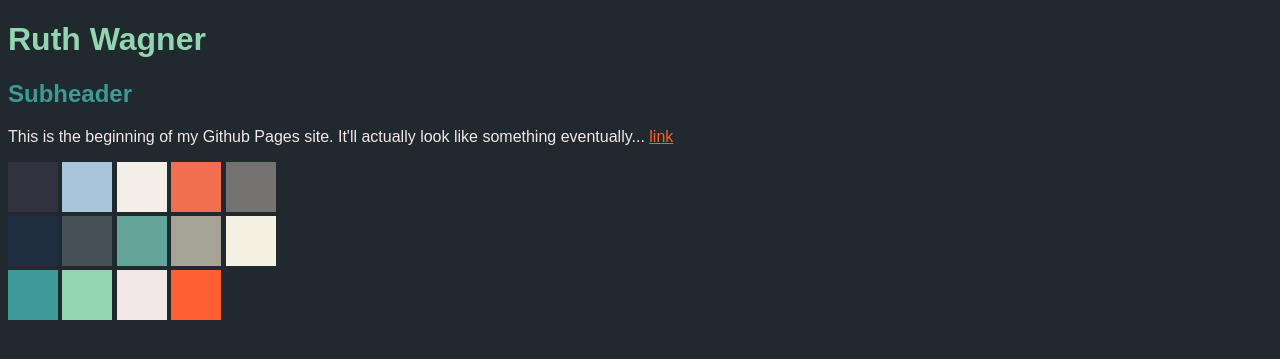
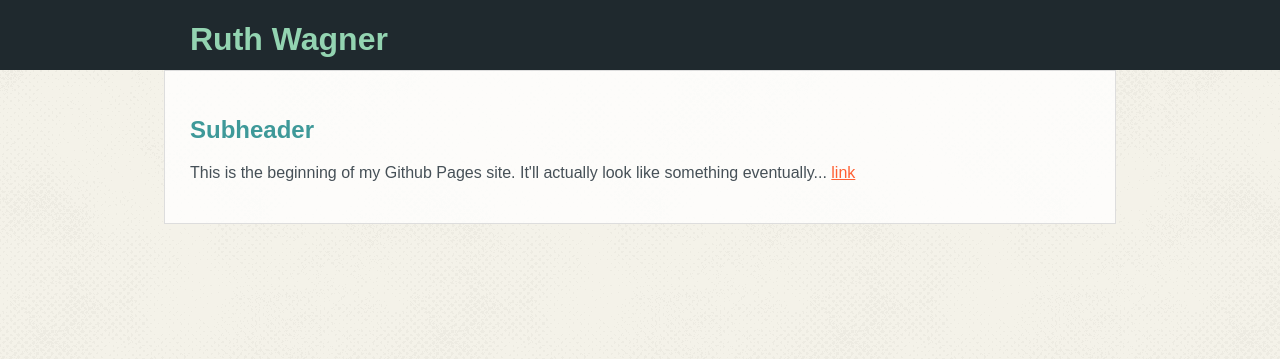
Before and after one commit to ruthhalteman/ruthhalteman.github.io, a Jekyll site: the page built from index.html, in a window 1280 px wide. Shown: the top 359 px of the page. Built offline with Jekyll 4.4.1, drawn with Linux system fonts in a browser that asks for light colours; Markdown is read by kramdown in place of the engine named in the settings.

Commit message:
styling things and pattern

```diff
--- a/_layouts/default.html
+++ b/_layouts/default.html
@@ -7,6 +7,13 @@
 		<link type="text/css" rel="stylesheet" href="/styles.css">
 	</head>
 	<body>
-		{{content}}
+		<div class="header">
+			<div class="width-limit">
+				<h1>{{page.title}}</h1>
+			</div>
+		</div>
+		<div class="content">
+			{{content}}
+		</div>
 	</body>
 </html>
--- a/index.html
+++ b/index.html
@@ -3,10 +3,9 @@ layout: default
 title: Ruth Wagner
 ---
 
-<h1>{{ page.title }}</h1>
 <h2>Subheader</h2>
 <p>This is the beginning of my Github Pages site. It'll actually look like something eventually... <a href="http://google.ca">link</a></p>
-
+<!--
 <div class="test-div" style="background:#32313f;"></div>
 <div class="test-div" style="background:#a9c5da;"></div>
 <div class="test-div" style="background:#f3efe6;"></div>
@@ -24,7 +23,7 @@ title: Ruth Wagner
 <div class="test-div" style="background:#f4e7e7;"></div>
 <div class="test-div" style="background:#ff5f32;"></div>
 <div class="test-div" style="background:#1f292e;"></div>
-<!--
+
 {% for post in site.posts %}
   {{ post.date | date: "%B %e, %Y" }}
   <a href="{{post.url}}">{{ post.title }}</a>
--- a/styles.scss
+++ b/styles.scss
@@ -2,8 +2,30 @@
 ---
 
 body {
+	background: url('halftone.png');
+	font-family: Arial, sans-serif;
+	margin: 0;
+	height: 100%;
+}
+.header {
 	background: #1f292e;
-	font-family: Arial, sans-serif;
+	width: 100%;
+	position: absolute;
+	top:0px;
+	height: 70px;
+	.width-limit {
+		max-width: 900px;
+		margin: 0 auto;
+	}
+}
+.content {
+	max-width: 900px;
+	background: rgba(255,255,255,0.8);
+	border: 1px solid #ddd;
+	height: 100%;
+	margin: 0 auto;
+	margin-top: 70px;
+	padding:25px;
 }
 h1 {
 	color: #93d4b1;
@@ -12,7 +34,7 @@ h2 {
 	color: #3e9999;
 }
 p {
-	color: #f4e7e7;
+	color: #465057;
 }
 a {
 	color: #ff5f32;
```
Also changed, not shown: halftone.png (added).
